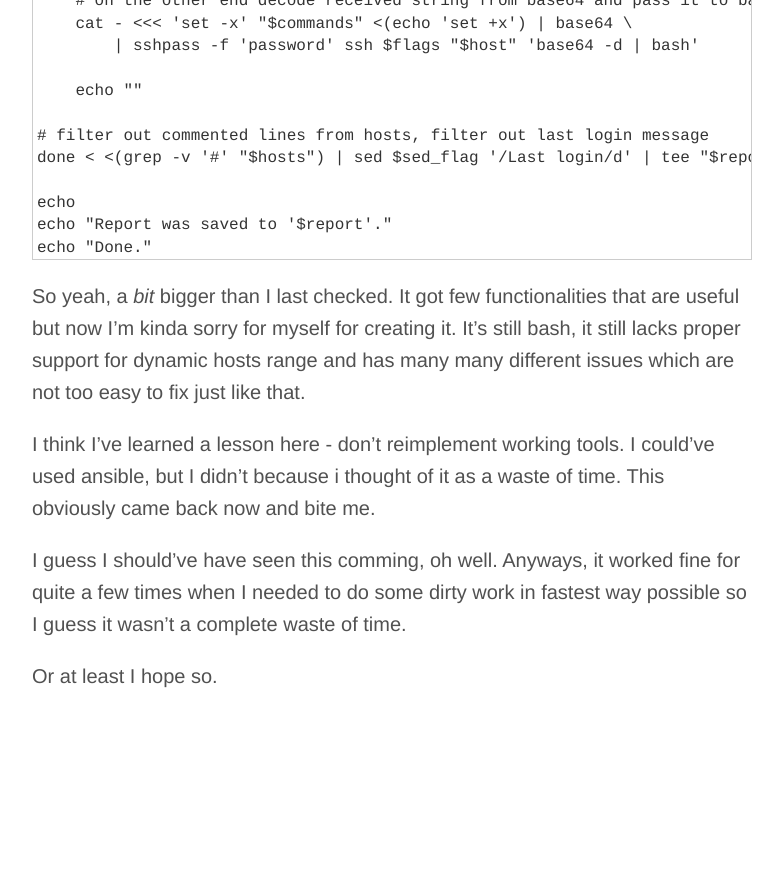
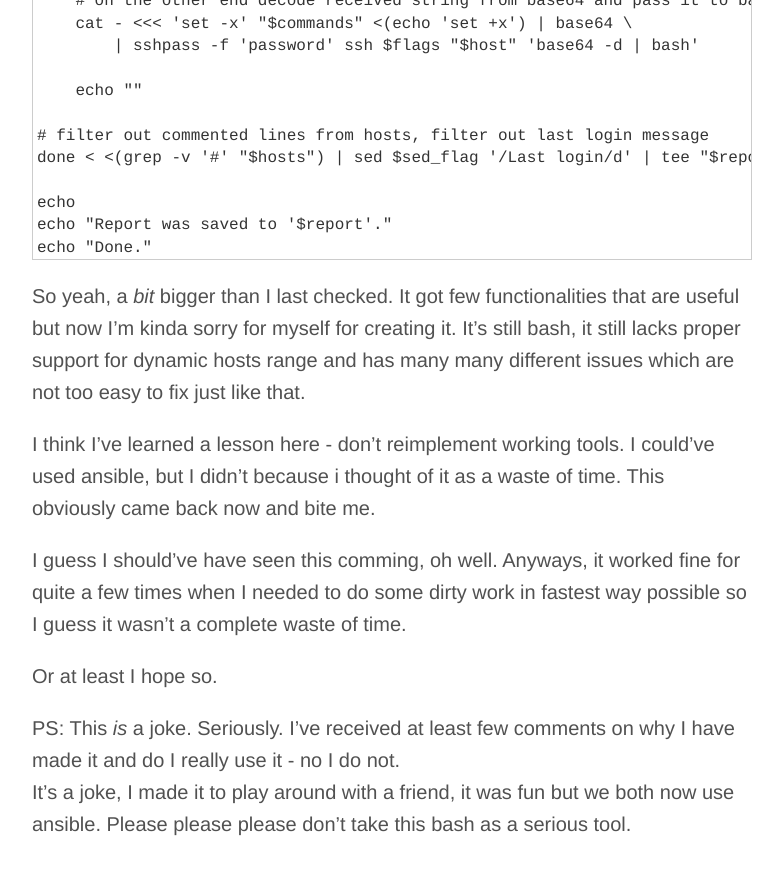
Before and after one commit to arturtamborski/arturtamborski.github.io, a Jekyll site: the page built from _posts/2019-03-14-poor-mans-ansible-got-out-of-control.md, in a window 1280 px wide and 900 px high, scrolled down 1989 px. Shown: the top 875 px of the window, without its empty margins (248-1031 px from the left). Built offline with Jekyll 4.4.1, drawn with Linux system fonts in a browser that asks for light colours; comment, search, counter and statistics services are not loaded; before the commit the page ends 2741 px from its top, so only the background shows below that.

Commit message:
add warning for non-sarcastic people

```diff
--- a/_posts/2019-03-14-poor-mans-ansible-got-out-of-control.md
+++ b/_posts/2019-03-14-poor-mans-ansible-got-out-of-control.md
@@ -103,3 +103,7 @@ I guess I should've have seen this comming, oh well.
 Anyways, it worked fine for quite a few times when I needed to do some dirty work in fastest way possible so I guess it wasn't a complete waste of time.
 
 Or at least I hope so.
+
+
+PS: This *is* a joke. Seriously. I've received at least few comments on why I have made it and do I really use it - no I do not.
+It's a joke, I made it to play around with a friend, it was fun but we both now use ansible. Please please please don't take this bash as a serious tool.
```
